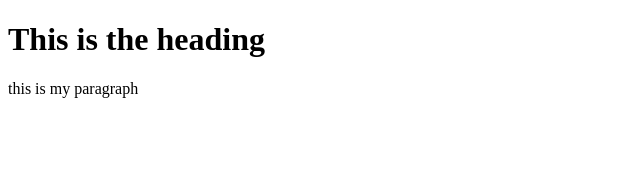
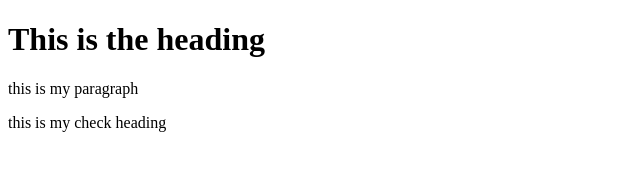
Before and after one commit to arsadarsh07/git-test, a website: page index.html in a window 1280 px wide. Shown: the whole page, without its empty margins (0-640 px from the left). Drawn offline with Linux system fonts and the light colour scheme.

Commit message:
fourth commit

```diff
--- a/index.html
+++ b/index.html
@@ -9,6 +9,7 @@
 
     <h1>This is the heading</h1>
     <p>this is my paragraph</p>
+    <p>this is my check heading</p>
 
 </body>
 
```
Also changed, not shown: package.json (added, +24 -0 lines), 2 other files.
